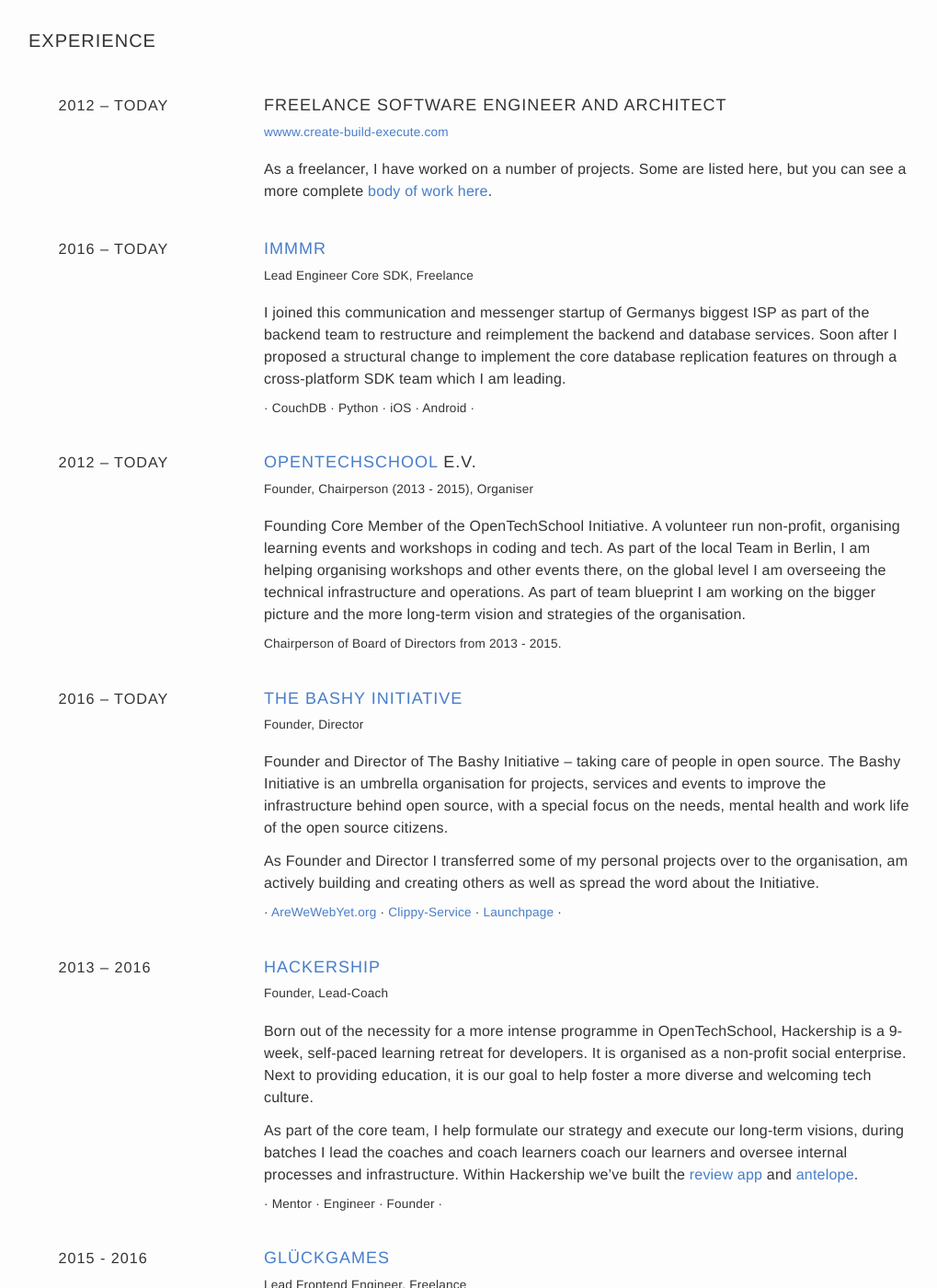
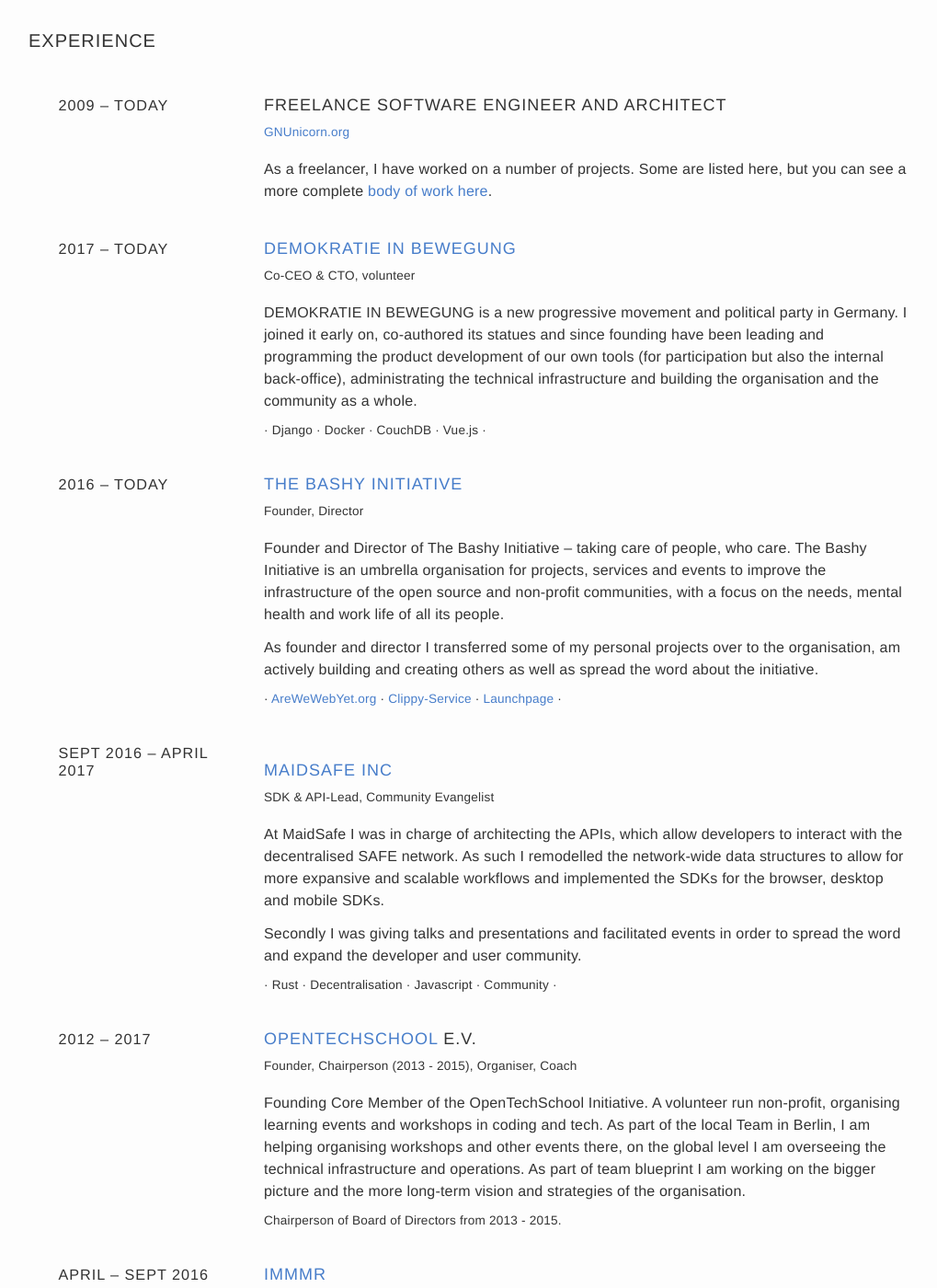
Before and after one commit to gnunicorn/gnunicorn.org, a Jekyll site: the page built from resume.md, in a window 1280 px wide and 1400 px high, scrolled down 207 px. Shown: the whole window at 92% size, without its empty margins (129-1148 px from the left). Built offline with Jekyll 4.4.1, drawn with Linux system fonts in a browser that asks for light colours; some of the changed text lies outside the part shown.

Commit message:
Updating resume

```diff
--- a/resume.md
+++ b/resume.md
@@ -20,13 +20,13 @@
 
 # **Benjamin Kampmann**
 
-Freelancer OpenSource Software Architect, Engineer & Manager
+Freelancer OpenSource Software Architect, Engineer, Lead &Manager
 
-Berlin, Amsterdam
+Berlin
 
-<img src="http://svgporn.com/logos/google-gmail.svg" class="socialicon"> ben@create-build-execute.com
-<img src="http://svgporn.com/logos/twitter.svg" class="socialicon"/> @SirDonQui
-<img src="http://svgporn.com/logos/github-icon.svg" class="socialicon"/> ligthyear
+<img src="http://svgporn.com/logos/google-gmail.svg" class="socialicon"> ben@gnunicorn.org
+<img src="http://svgporn.com/logos/twitter.svg" class="socialicon"/> @GNUnicornBen
+<img src="http://svgporn.com/logos/github-icon.svg" class="socialicon"/> GNUnicorn
 
   </div>
 
@@ -38,40 +38,59 @@
 ## Experience
 
 
-### <span class="time">2012 – today </span>Freelance Software Engineer and Architect
+### <span class="time">2009 – today </span>Freelance Software Engineer and Architect
 
-#### [wwww.create-build-execute.com](/)
+#### [GNUnicorn.org](/)
 
 As a freelancer, I have worked on a number of projects. Some are listed here, but you can see a more complete [body of work here](/body-of-work/).
 
+### <span class="time">2017 – today </span>[DEMOKRATIE IN BEWEGUNG](https://bewegung.jetzt/)
 
-### <span class="time">2016 – today </span>[IMMMR](http://www.immmr.com/)
+#### Co-CEO & CTO, volunteer
 
-#### Lead Engineer Core SDK, Freelance
+DEMOKRATIE IN BEWEGUNG is a new progressive movement and political party in Germany. I joined it early on, co-authored its statues and since founding have been leading and programming the product development of our own tools (for participation but also the internal back-office), administrating the technical infrastructure and building the organisation and the community as a whole.
 
-I joined this communication and messenger startup of Germanys biggest ISP  as part of the backend team to restructure and reimplement the backend and database services. Soon after I proposed a structural change to implement the core database replication features on through a cross-platform SDK team which I am leading.
-
-#### · CouchDB · Python · iOS · Android ·
+#### · Django · Docker · CouchDB · Vue.js ·
 
 
-### <span class="time">2012 – today </span>[OpenTechSchool](http://www.opentechschool.org/) e.V.
+### <span class="time">2016 – today </span>[The Bashy Initiative](http://www.bashy.io/)
 
-#### Founder, Chairperson (2013 - 2015), Organiser
+#### Founder, Director
+
+Founder and Director of The Bashy Initiative – taking care of people, who care. The Bashy Initiative is an umbrella organisation for projects, services and events to improve the infrastructure of the open source and non-profit communities, with a focus on the needs, mental health and work life of all its people.
+
+As founder and director I transferred some of my personal projects over to the organisation, am actively building and creating others as well as spread the word about the initiative.
+
+#### · [AreWeWebYet.org](http://www.AreWeWebYet.org) · [Clippy-Service](http://clippy.bashy.io) · [Launchpage](http://launchpage.bashy.io) ·
+
+### <span class="time">Sept 2016 – April 2017 </span>[MaidSafe Inc](https://maidsafe.net/)
+
+#### SDK & API-Lead, Community Evangelist
+
+At MaidSafe I was in charge of architecting the APIs, which allow developers to interact with the decentralised SAFE network. As such I remodelled the network-wide data structures to allow for more expansive and scalable workflows and implemented the SDKs for the browser, desktop and mobile SDKs.
+
+Secondly I was giving talks and presentations and facilitated events in order to spread the word and expand the developer and user community.
+
+#### · Rust · Decentralisation · Javascript · Community ·
+
+
+### <span class="time">2012 – 2017 </span>[OpenTechSchool](http://www.opentechschool.org/) e.V.
+
+#### Founder, Chairperson (2013 - 2015), Organiser, Coach
 
 Founding Core Member of the OpenTechSchool Initiative. A volunteer run non-profit, organising learning events and workshops in coding and tech. As part of the local Team in Berlin, I am helping organising workshops and other events there, on the global level I am overseeing the technical infrastructure and operations. As part of team blueprint I am working on the bigger picture and the more long-term vision and strategies of the organisation.
 
 #### Chairperson of Board of Directors from 2013 - 2015.
 
 
-### <span class="time">2016 – today </span>[The Bashy Initiative](http://www.bashy.io/)
+### <span class="time">April – Sept 2016 </span>[IMMMR](http://www.immmr.com/)
 
-#### Founder, Director
+#### Lead Engineer Core SDK
 
-Founder and Director of The Bashy Initiative – taking care of people in open source. The Bashy Initiative is an umbrella organisation for projects, services and events to improve the infrastructure behind open source, with a special focus on the needs, mental health and work life of the open source citizens.
+I joined this communication and messenger startup of Germanys biggest ISP as part of the backend team to restructure and reimplement the backend and database services. Soon after I proposed a structural change to implement the core database replication features on through a cross-platform SDK team which I lead.
 
-As Founder and Director I transferred some of my personal projects over to the organisation, am actively building and creating others as well as spread the word about the Initiative.
+#### · CouchDB · Python · iOS · Android ·
 
-#### · [AreWeWebYet.org](http://www.AreWeWebYet.org) · [Clippy-Service](http://clippy.bashy.io) · [Launchpage](http://launchpage.bashy.io) ·
 
 ### <span class="time">2013 – 2016 </span>[Hackership](http://www.hackership.org)
 
```
